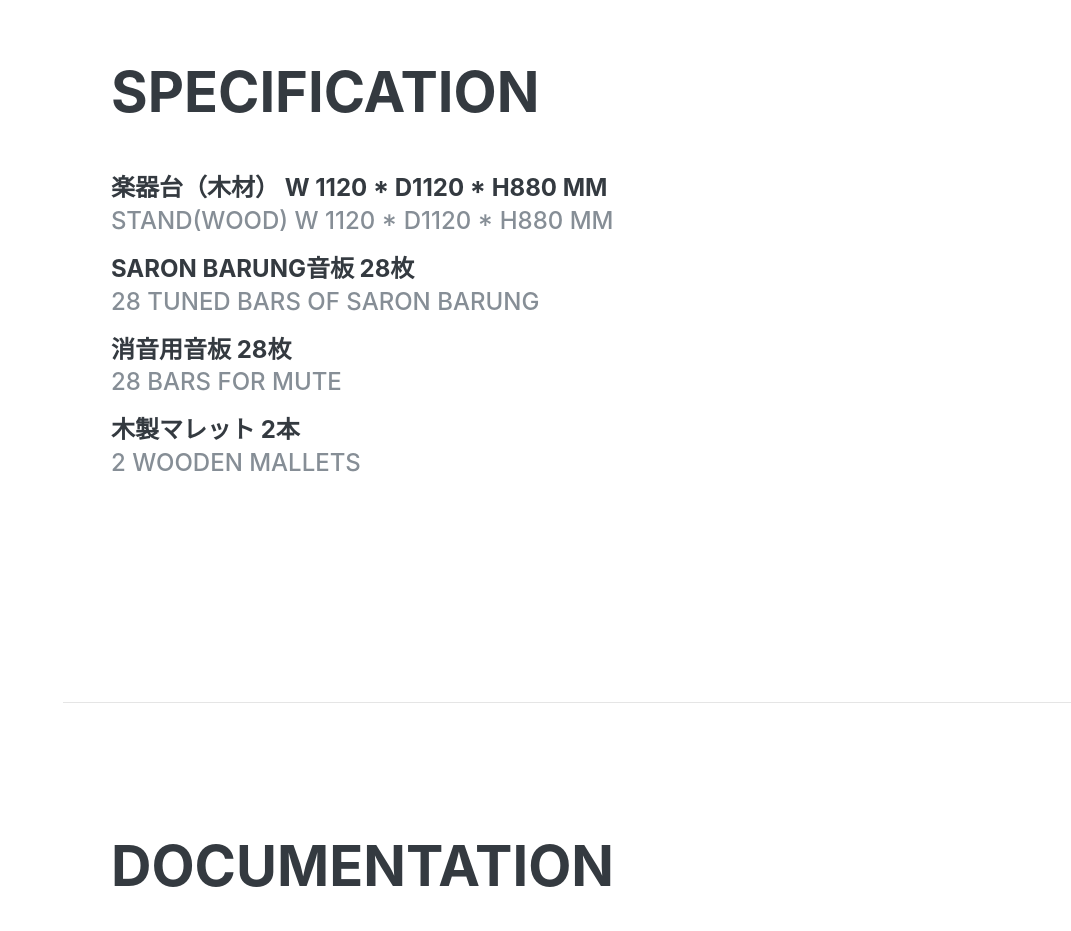
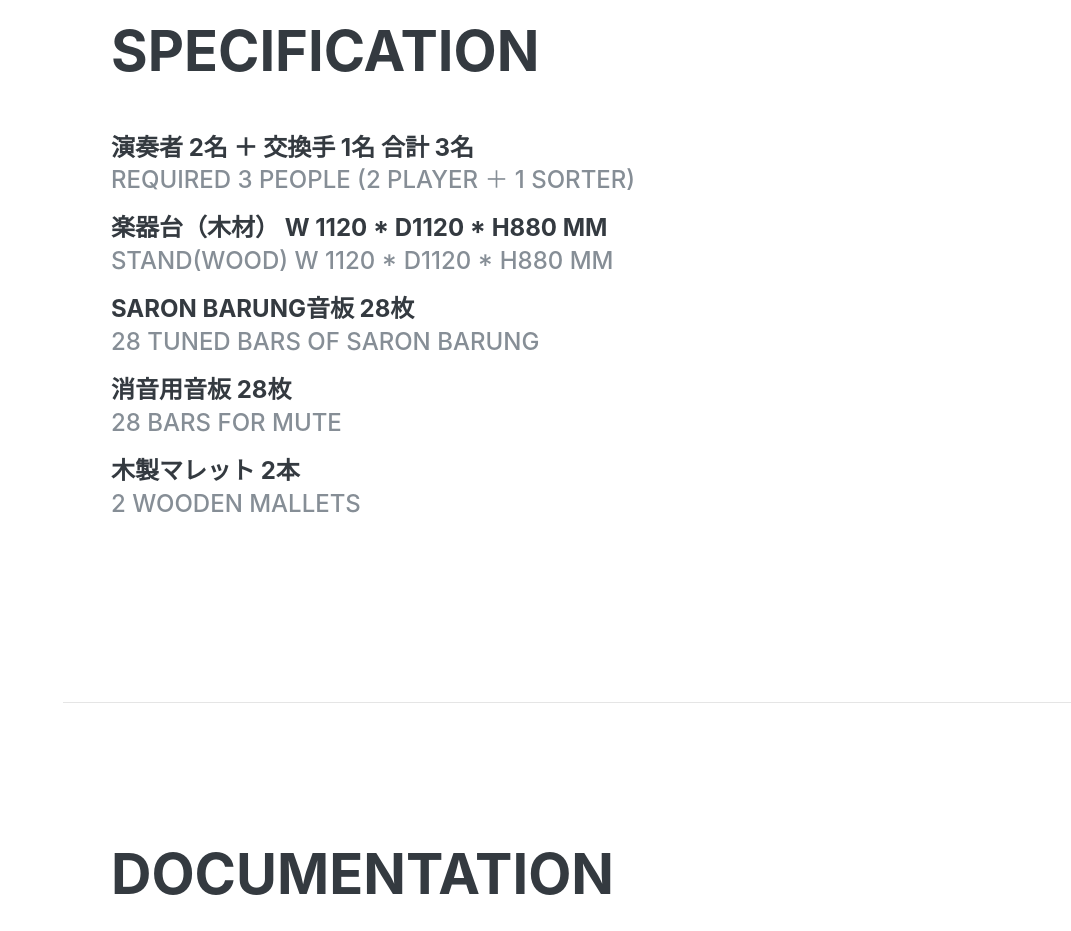
Before and after one commit to Morita-Ryo/Morita-Ryo.github.io, a plain HTML site: page saronrails.html in a window 1280 px wide. Shown: the part 1700-2631 px from the top of the page, without its empty margins (209-1280 px from the left). Drawn offline with Linux system fonts and the light colour scheme; a web font is replaced by a local one.

Commit message:
Update saronrails.html

```diff
--- a/saronrails.html
+++ b/saronrails.html
@@ -100,6 +100,10 @@
 
         <div class="resume-item d-flex flex-column flex-md-row justify-content-between mb-5">
           <div class="resume-content">
+
+            <h4 class="mb-0">演奏者 2名 ＋ 交換手 1名 合計 3名</h4>
+            <div class="subheading mb-3">required 3 people (2 Player ＋ 1 Sorter)</div>
+
             <h4 class="mb-0">楽器台（木材）      W 1120 * D1120 * H880 mm</h4>
             <div class="subheading mb-3">Stand(Wood)  W 1120 * D1120 * H880 mm</div>
 
@@ -131,45 +135,6 @@
           <div>You can enjoy listening what I wrote in my college days.</div>
           <a href="https://soundcloud.com/ryo_morita/tracks">Go to SoundCloud</a>
 
-        <ul class="list-inline dev-icons">
-          <!-- <li class="list-inline-item">
-            <i class="fab fa-html5"></i>
-          </li>
-          <li class="list-inline-item">
-            <i class="fab fa-css3-alt"></i>
-          </li>
-          <li class="list-inline-item">
-            <i class="fab fa-js-square"></i>
-          </li>
-          <li class="list-inline-item">
-            <i class="fab fa-angular"></i>
-          </li>
-          <li class="list-inline-item">
-            <i class="fab fa-react"></i>
-          </li>
-          <li class="list-inline-item">
-            <i class="fab fa-node-js"></i>
-          </li>
-          <li class="list-inline-item">
-            <i class="fab fa-sass"></i>
-          </li>
-          <li class="list-inline-item">
-            <i class="fab fa-less"></i>
-          </li>
-          <li class="list-inline-item">
-            <i class="fab fa-wordpress"></i>
-          </li>
-          <li class="list-inline-item">
-            <i class="fab fa-gulp"></i>
-          </li>
-          <li class="list-inline-item">
-            <i class="fab fa-grunt"></i>
-          </li>
-          <li class="list-inline-item">
-            <i class="fab fa-npm"></i>
-          </li> -->
-        </ul>
-
         <div class="subheading mb-3">イラスト、デザイン　Illustration, Design</div>
           <div>コンサートやセミナーなど、イベントのチラシ制作を主に行なっております。</div>
           <div>お気軽にお問い合わせください。</div>
@@ -179,21 +144,6 @@
           <a href="https://twitter.com/i/moments/964466571224612864">Go to Twitter</a>
           <ul class="list-inline dev-icons"></ul>
 
-        <!-- <div class="subheading mb-3">Workflow</div>
-        <ul class="fa-ul mb-0">
-          <li>
-            <i class="fa-li fa fa-check"></i>
-            Mobile-First, Responsive Design</li>
-          <li>
-            <i class="fa-li fa fa-check"></i>
-            Cross Browser Testing &amp; Debugging</li>
-          <li>
-            <i class="fa-li fa fa-check"></i>
-            Cross Functional Teams</li>
-          <li>
-            <i class="fa-li fa fa-check"></i>
-            Agile Development &amp; Scrum</li>
-        </ul> -->
       </div>
     </section>
 
@@ -212,42 +162,6 @@
         </p></div>
       </div>
     </section>
-
-    <!-- <hr class="m-0">
-
-    <section class="resume-section p-3 p-lg-5 d-flex align-items-center" id="awards">
-      <div class="w-100">
-        <h2 class="mb-5">Awards &amp; Certifications</h2>
-        <ul class="fa-ul mb-0">
-          <li>
-            <i class="fa-li fa fa-trophy text-warning"></i>
-            Google Analytics Certified Developer</li>
-          <li>
-            <i class="fa-li fa fa-trophy text-warning"></i>
-            Mobile Web Specialist - Google Certification</li>
-          <li>
-            <i class="fa-li fa fa-trophy text-warning"></i>
-            1<sup>st</sup>
-            Place - University of Colorado Boulder - Emerging Tech Competition 2009</li>
-          <li>
-            <i class="fa-li fa fa-trophy text-warning"></i>
-            1<sup>st</sup>
-            Place - University of Colorado Boulder - Adobe Creative Jam 2008 (UI Design Category)</li>
-          <li>
-            <i class="fa-li fa fa-trophy text-warning"></i>
-            2<sup>nd</sup>
-            Place - University of Colorado Boulder - Emerging Tech Competition 2008</li>
-          <li>
-            <i class="fa-li fa fa-trophy text-warning"></i>
-            1<sup>st</sup>
-            Place - James Buchanan High School - Hackathon 2006</li>
-          <li>
-            <i class="fa-li fa fa-trophy text-warning"></i>
-            3<sup>rd</sup>
-            Place - James Buchanan High School - Hackathon 2005</li>
-        </ul>
-      </div>
-    </section> -->
 
     <hr class="m-0">
 
```
